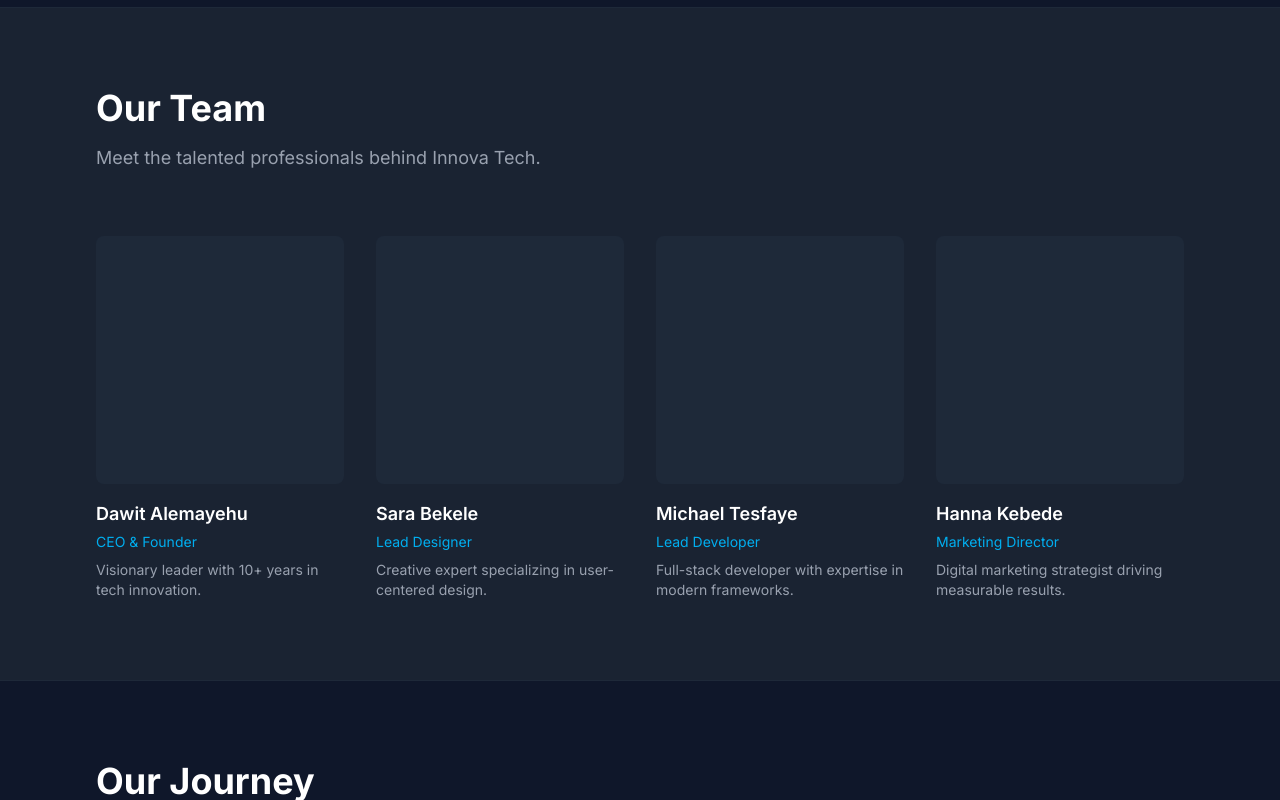
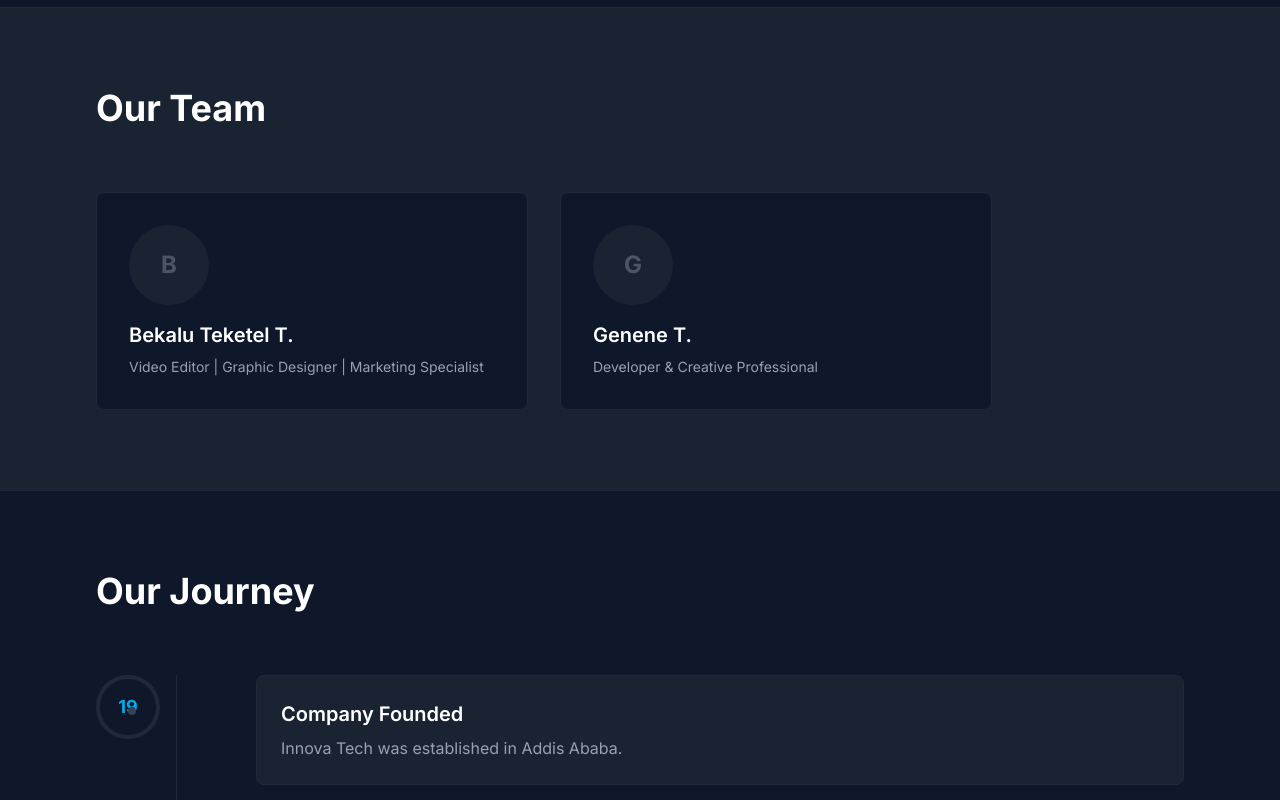
Before and after one commit to tise-genene/innovatech, a Next.js app: page /about in a window 1280 px wide. Shown: the part 682-1482 px from the top of the page. Built offline with nearby package versions, Linux system fonts and the light colour scheme.

Commit message:
Add real team members with simple sleek design and Upwork profiles

```diff
--- a/src/components/about/Team.tsx
+++ b/src/components/about/Team.tsx
@@ -4,24 +4,14 @@ import { useTheme } from '@/contexts/ThemeContext';
 
 const teamMembers = [
   {
-    name: 'Dawit Alemayehu',
-    role: 'CEO & Founder',
-    bio: 'Visionary leader with 10+ years in tech innovation.',
+    name: 'Bekalu Teketel T.',
+    role: 'Video Editor | Graphic Designer | Marketing Specialist',
+    upworkUrl: 'https://www.upwork.com/freelancers/~0135ea11e94cfe1b1c',
   },
   {
-    name: 'Sara Bekele',
-    role: 'Lead Designer',
-    bio: 'Creative expert specializing in user-centered design.',
-  },
-  {
-    name: 'Michael Tesfaye',
-    role: 'Lead Developer',
-    bio: 'Full-stack developer with expertise in modern frameworks.',
-  },
-  {
-    name: 'Hanna Kebede',
-    role: 'Marketing Director',
-    bio: 'Digital marketing strategist driving measurable results.',
+    name: 'Genene T.',
+    role: 'Developer & Creative Professional',
+    upworkUrl: 'https://upwork.com/freelancers/~0168af3ce207f551f3',
   },
 ];
 
@@ -37,25 +27,38 @@ export default function Team() {
           <h2 className={`text-4xl font-bold mb-4 ${theme === 'light' ? 'text-[#1A1A1A]' : 'text-white'}`}>
             Our Team
           </h2>
-          <p className={`text-lg max-w-2xl ${theme === 'light' ? 'text-gray-600' : 'text-gray-400'}`}>
-            Meet the talented professionals behind Innova Tech.
-          </p>
         </div>
 
-        <div className="grid grid-cols-1 md:grid-cols-2 lg:grid-cols-4 gap-8">
+        <div className="grid grid-cols-1 md:grid-cols-2 gap-8 max-w-4xl">
           {teamMembers.map((member, index) => (
-            <div key={index}>
-              <div className={`aspect-square rounded-lg mb-4 ${
-                theme === 'light' ? 'bg-gray-200' : 'bg-gray-800'
-              }`}></div>
-              <h3 className={`text-lg font-semibold mb-1 ${theme === 'light' ? 'text-[#1A1A1A]' : 'text-white'}`}>
+            <a
+              key={index}
+              href={member.upworkUrl}
+              target="_blank"
+              rel="noopener noreferrer"
+              className={`p-8 rounded-lg border hover:border-[#00AEEF] transition-colors ${
+                theme === 'light'
+                  ? 'bg-white border-gray-200'
+                  : 'bg-[#0f172a] border-gray-800'
+              }`}
+            >
+              <div className={`w-20 h-20 mb-4 rounded-full flex items-center justify-center text-2xl font-bold ${
+                theme === 'light'
+                  ? 'bg-gray-100 text-gray-400'
+                  : 'bg-[#1a2332] text-gray-600'
+              }`}>
+                {member.name.charAt(0)}
+              </div>
+
+              <h3 className={`text-xl font-semibold mb-2 ${
+                theme === 'light' ? 'text-[#1A1A1A]' : 'text-white'
+              }`}>
                 {member.name}
               </h3>
-              <p className="text-[#00AEEF] text-sm mb-2">{member.role}</p>
               <p className={`text-sm ${theme === 'light' ? 'text-gray-600' : 'text-gray-400'}`}>
-                {member.bio}
+                {member.role}
               </p>
-            </div>
+            </a>
           ))}
         </div>
       </div>
```
